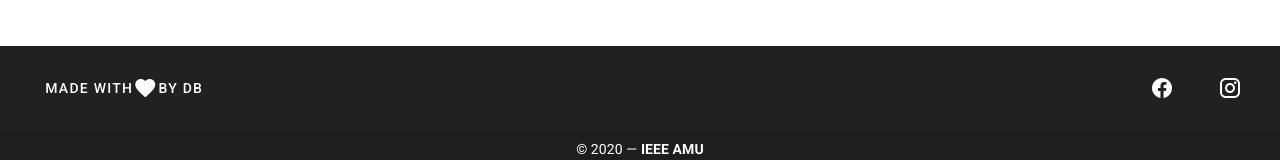
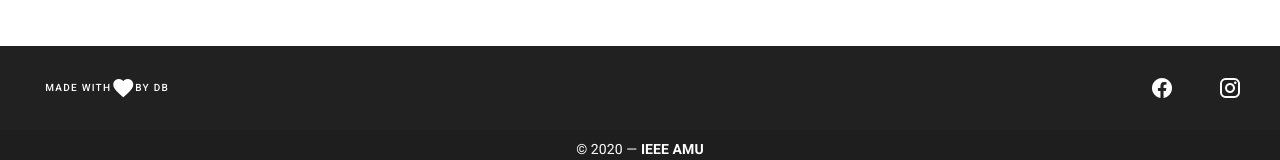
Before and after one commit to ieee-amu/ieee-amu, a Nuxt app: page / in a window 1280 px wide. Shown: the part 1640-1800 px from the top of the page. Built offline with nearby package versions, Linux system fonts and the light colour scheme.

Commit message:
Update footer

```diff
--- a/layouts/default.vue
+++ b/layouts/default.vue
@@ -73,7 +73,9 @@
               target="_blank"
               rel="noopener"
             >
-              made with<v-icon>mdi-heart</v-icon>by db
+              <span class="developers"
+                >made with<v-icon>mdi-heart</v-icon>by db</span
+              >
             </v-btn>
           </div>
           <v-spacer />
@@ -125,3 +127,8 @@ export default {
   }
 }
 </script>
+<style scoped>
+.developers {
+  font-size: 10px;
+}
+</style>
```
